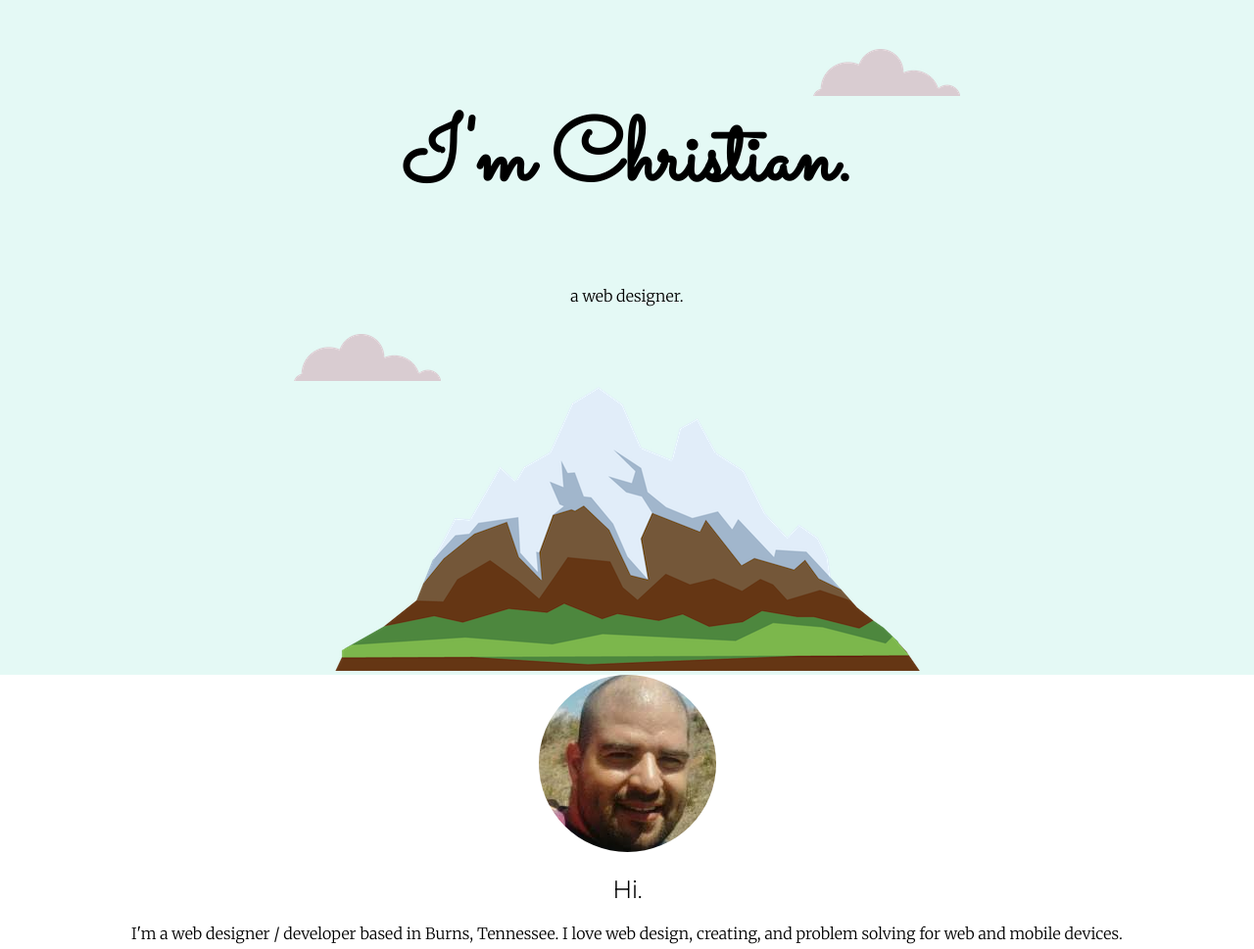
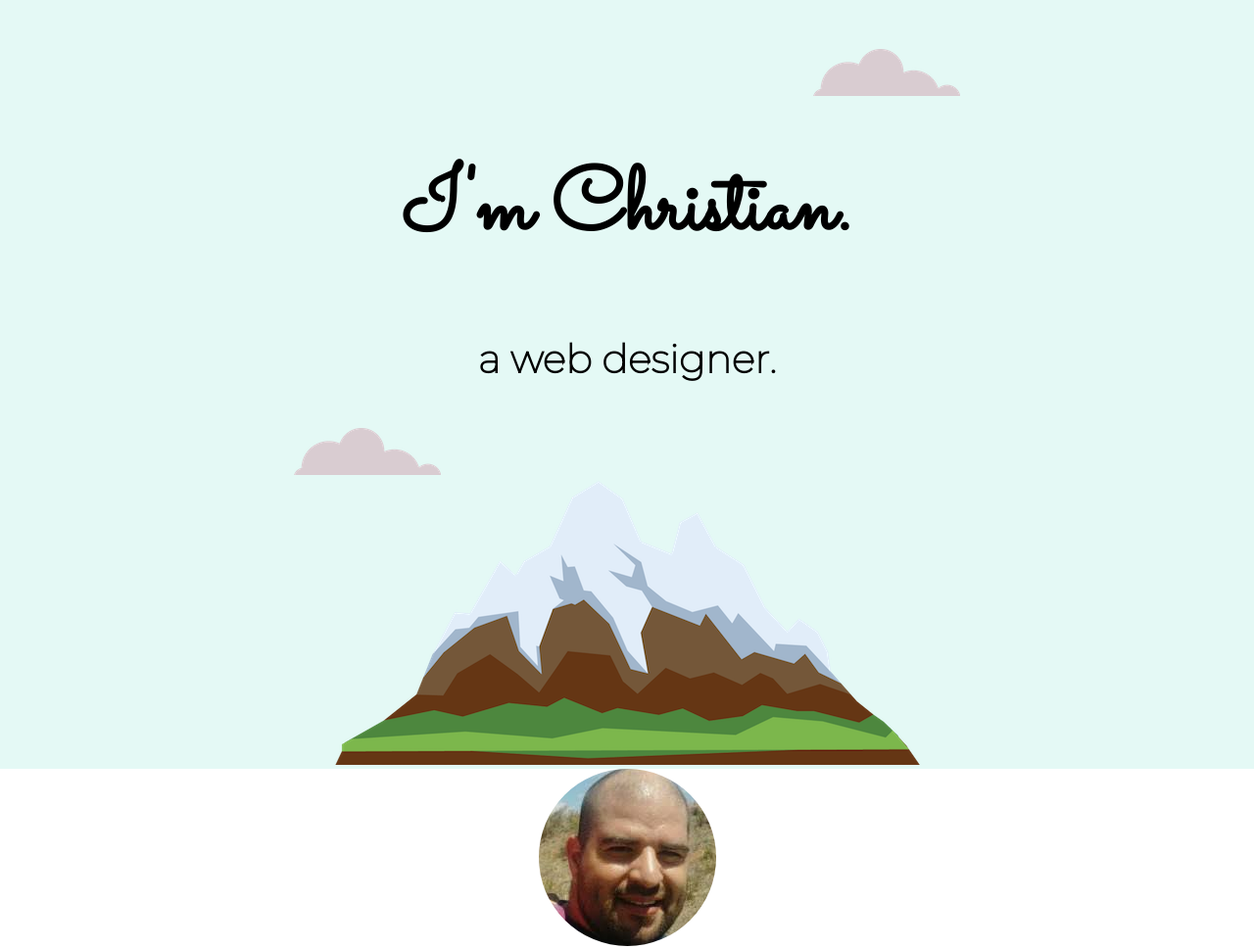
Before and after one commit to cshaw00048/CSS-My-Site, a plain HTML site: page index.html in a window 1280 px wide. Shown: the top 969 px of the page at 98% size. Drawn offline with Linux system fonts and the light colour scheme.

Commit message:
h2 font size change and padding added to h1

```diff
--- a/css/styles.css
+++ b/css/styles.css
@@ -5,12 +5,13 @@
 }
 
 h1 {
-    font-size: 90px;
-    margin-top: 0;
+    font-size: 5.625rem;
+    margin-top: 50px;
     font-family: 'Sacramento', cursive;
 }
 
 h2 {
+    font-size: 2.5rem;
     font-family: 'Montserrat', sans-serif;
 }
 
--- a/index.html
+++ b/index.html
@@ -11,7 +11,7 @@
     <div class="top-container">
         <img class="top-cloud" src="images/cloud.png" alt="cloud-image">
         <h1>I'm Christian.</h1>
-        <p>a web designer.</p>
+        <h2>a web designer.</h2>
         <img class="bottom-cloud" src="images/cloud.png" alt="cloud-image">
         <img src="images/mountain.png" alt="mountain-image">
     </div>
```
